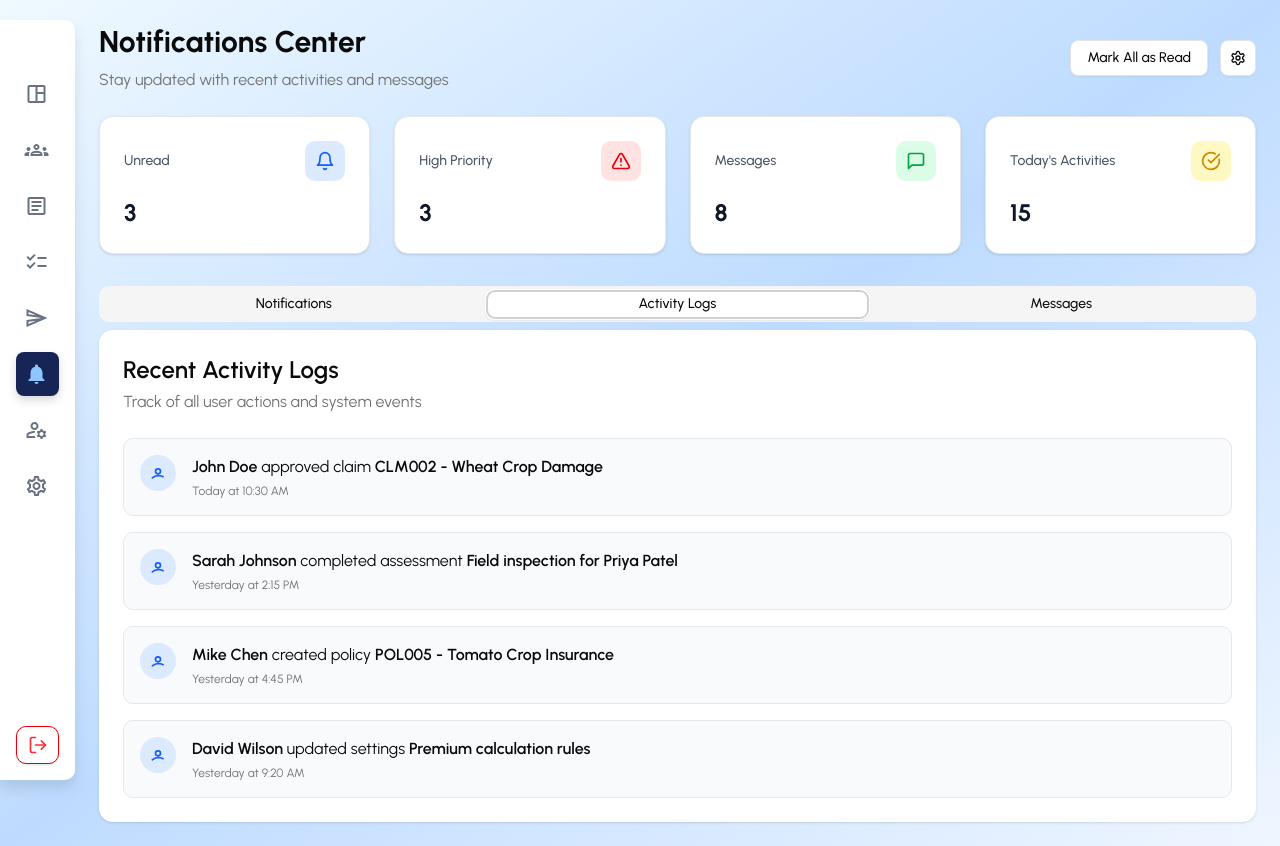
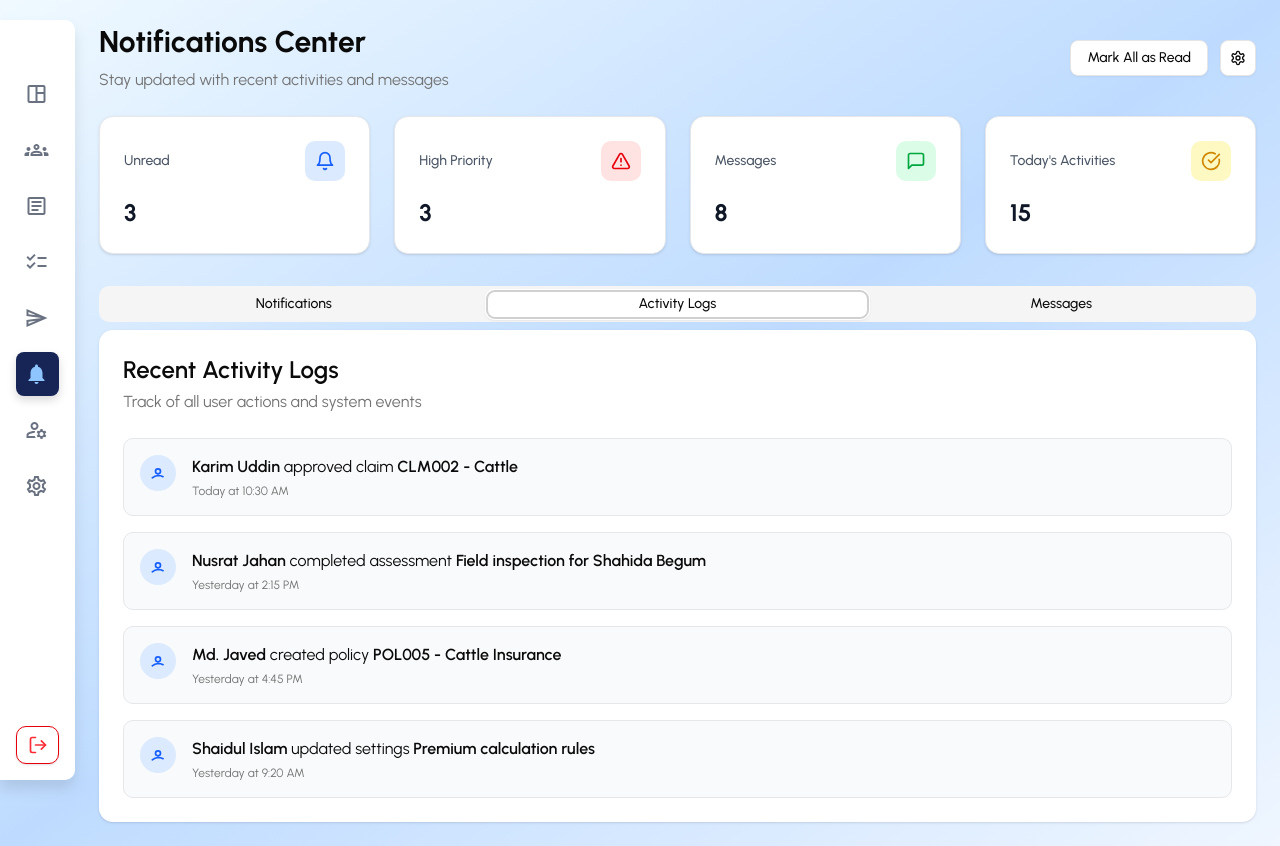
Before and after one commit to cowinsure/insuranceERP, a Next.js app: page /notifications in a window 1280 px wide. Both pictures are taken after a click on the tab "Activity Logs". Built offline with nearby package versions, Linux system fonts and the light colour scheme.

Commit message:
Data has been changed

```diff
--- a/app/notifications/page.tsx
+++ b/app/notifications/page.tsx
@@ -12,8 +12,7 @@ const mockNotifications = [
     id: "1",
     type: "claim" as const,
     title: "New Claim Submitted",
-    description:
-      "Rajesh Kumar has submitted a new claim for flood damage (CLM001)",
+    description: "Rahim Uddin has submitted a new claim for cattle (CLM001)",
     priority: "high" as const,
     timestamp: "2 hours ago",
     isRead: false,
@@ -40,7 +39,7 @@ const mockNotifications = [
     id: "4",
     type: "message" as const,
     title: "Message from Field Assessor",
-    description: "Dr. Sarah Johnson: Field assessment completed for CLM002",
+    description: "Dr. Nusrat Jahan Field assessment completed for CLM002",
     priority: "low" as const,
     timestamp: "1 day ago",
     isRead: true,
@@ -112,14 +111,21 @@ const Notifications = () => {
         </div>
 
         {/* Tabs */}
-        <Tabs value={activeTab} onValueChange={setActiveTab} className="w-full animate__animated animate__fadeIn">
+        <Tabs
+          value={activeTab}
+          onValueChange={setActiveTab}
+          className="w-full animate__animated animate__fadeIn"
+        >
           <TabsList className="grid w-full grid-cols-3">
             <TabsTrigger value="notifications">Notifications</TabsTrigger>
             <TabsTrigger value="activity-logs">Activity Logs</TabsTrigger>
             <TabsTrigger value="messages">Messages</TabsTrigger>
           </TabsList>
 
-          <TabsContent value="notifications" className="animate__animated animate__fadeIn">
+          <TabsContent
+            value="notifications"
+            className="animate__animated animate__fadeIn"
+          >
             <div className="space-y-6 bg-white p-6 rounded-xl shadow">
               <div>
                 <h2 className="text-xl font-semibold text-foreground mb-2">
@@ -137,7 +143,10 @@ const Notifications = () => {
               </div>
             </div>
           </TabsContent>
-          <TabsContent value="activity-logs" className="animate__animated animate__fadeIn">
+          <TabsContent
+            value="activity-logs"
+            className="animate__animated animate__fadeIn"
+          >
             <div className="bg-white p-6 rounded-xl shadow space-y-6">
               <div>
                 <h2 className="text-2xl font-semibold text-foreground mb-1">
@@ -151,25 +160,25 @@ const Notifications = () => {
               <div className="space-y-4">
                 {[
                   {
-                    user: "John Doe",
+                    user: "Karim Uddin",
                     action: "approved claim",
-                    item: "CLM002 - Wheat Crop Damage",
+                    item: "CLM002 - Cattle",
                     time: "Today at 10:30 AM",
                   },
                   {
-                    user: "Sarah Johnson",
+                    user: "Nusrat Jahan",
                     action: "completed assessment",
-                    item: "Field inspection for Priya Patel",
+                    item: "Field inspection for Shahida Begum",
                     time: "Yesterday at 2:15 PM",
                   },
                   {
-                    user: "Mike Chen",
+                    user: "Md. Javed",
                     action: "created policy",
-                    item: "POL005 - Tomato Crop Insurance",
+                    item: "POL005 - Cattle Insurance",
                     time: "Yesterday at 4:45 PM",
                   },
                   {
-                    user: "David Wilson",
+                    user: "Shaidul Islam",
                     action: "updated settings",
                     item: "Premium calculation rules",
                     time: "Yesterday at 9:20 AM",
@@ -210,7 +219,10 @@ const Notifications = () => {
             </div>
           </TabsContent>
 
-          <TabsContent value="messages" className="animate__animated animate__fadeIn">
+          <TabsContent
+            value="messages"
+            className="animate__animated animate__fadeIn"
+          >
             <div className="bg-white p-6 rounded-xl shadow space-y-6">
               <div>
                 <h2 className="text-2xl font-semibold text-foreground mb-1">
@@ -224,29 +236,29 @@ const Notifications = () => {
               <div className="space-y-4">
                 {[
                   {
-                    name: "Dr. Sarah Johnson",
+                    name: "Dr. Nazmul Huda",
                     role: "Field Assessor",
-                    subject: "Assessment Report - CLM001",
+                    subject: "Assessment Report - CCL021",
                     message:
-                      "I've completed the field assessment for the rice crop damage. The loss is confirmed at 80%...",
+                      "I've completed the field assessment for the cattle disease outbreak. The loss is confirmed at 70%...",
                     time: "2 hours ago",
                     unread: true,
                   },
                   {
-                    name: "Rajesh Kumar",
+                    name: "Abdul Karim",
                     role: "Farmer",
-                    subject: "Additional Documents for Claim",
+                    subject: "Supporting Documents for Cow Claim",
                     message:
-                      "I'm submitting additional weather reports as requested for my flood damage claim...",
+                      "I'm submitting the vaccination records and veterinary reports as requested for my cow insurance claim...",
                     time: "5 hours ago",
                     unread: true,
                   },
                   {
-                    name: "Mike Chen",
+                    name: "Fatema Begum",
                     role: "Field Assessor",
-                    subject: "Weekly Assessment Summary",
+                    subject: "Weekly Cattle Health Summary",
                     message:
-                      "Here's the summary of all field assessments completed this week. Total assessments: 12...",
+                      "Here's the summary of cattle health assessments completed this week. Total cases reviewed: 9...",
                     time: "1 day ago",
                     unread: false,
                   },
```
